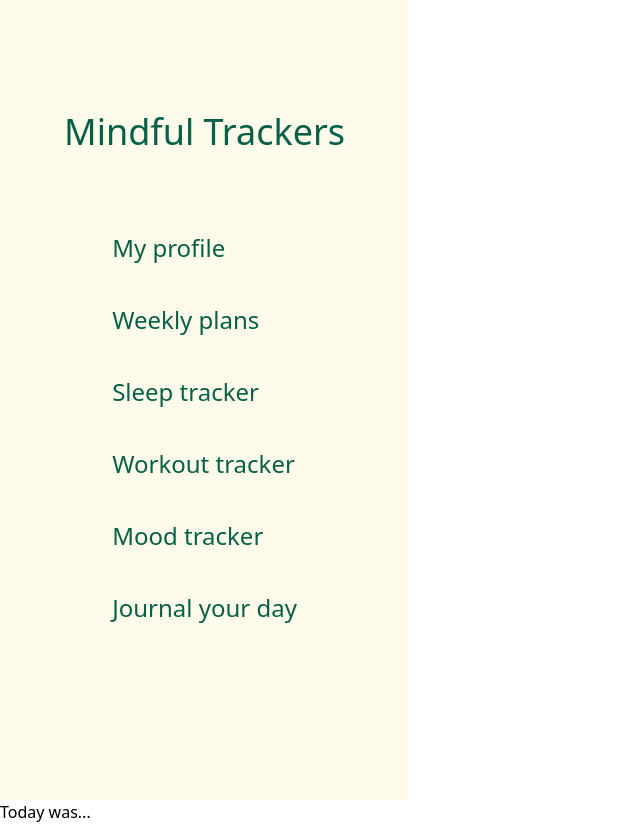
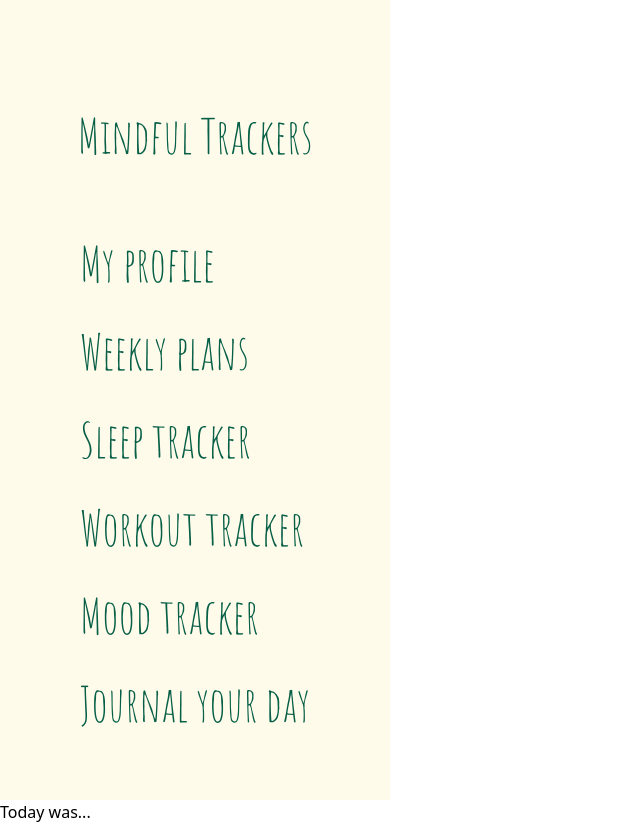
Before and after one commit to Homa212/Bullet-journal, a React (Vite) app in the folder MindfulTracks/: page /WeeklyPlanPage in a window 1280 px wide. Shown: the whole page, without its empty margins (0-640 px from the left). Built offline with nearby package versions, Linux system fonts and the light colour scheme.

Commit message:
google fonts

```diff
--- a/MindfulTracks/index.html
+++ b/MindfulTracks/index.html
@@ -4,9 +4,6 @@
     <meta charset="UTF-8" />
     <meta name="viewport" content="width=device-width, initial-scale=1.0" />
     <title>Mindful Tracking</title>
-    <link rel="preconnect" href="https://fonts.googleapis.com">
-    <link rel="preconnect" href="https://fonts.gstatic.com" crossorigin>
-    <link href="https://fonts.googleapis.com/css2?family=Amatic+SC:wght@400;700&family=Cormorant:ital,wght@0,300..700;1,300..700&family=Josefin+Sans:ital,wght@0,100..700;1,100..700&family=Source+Serif+4:ital,opsz,wght@0,8..60,200..900;1,8..60,200..900&display=swap" rel="stylesheet">
   </head>
   <body>
     <div id="root"></div>
--- a/MindfulTracks/src/Pages/Dashboard.jsx
+++ b/MindfulTracks/src/Pages/Dashboard.jsx
@@ -1,8 +1,9 @@
 import React from "react";
+
 
 function Dashboard() {
     return(
-        <div>Hello you</div>
+        <div>heeeej</div>
     );
 };
 
--- a/MindfulTracks/src/components/MypageNavbar.jsx
+++ b/MindfulTracks/src/components/MypageNavbar.jsx
@@ -3,8 +3,8 @@ import { Link } from "react-router-dom";
 
 function MypageNavbar() {
     return(
-        <div className="flex text-emerald-800 flex-col justify-start font-display items-center w-fit h-screen bg-amber-50 text-2xl py-8 px-16">
-            <button className="text-4xl my-20">Mindful Trackers</button>
+        <div className="flex text-emerald-800 flex-col justify-start items-center w-fit h-screen bg-amber-50 text-5xl py-8 px-16 font-amatic">
+            <button className=" my-20">Mindful Trackers</button>
             <div>
                 <div className="flex flex-col justify-between items-start gap-10">
                     <button className="relative cursor-pointer transition-all duration-500 before:content-[''] before:absolute before:-bottom-3 before:-left-0 before:w-0 before:h-0.5 before:rounded-full before:opacity-0 before:transistion-all before:duration-500 before:bg-gradient-to-r before:from-emerald-700 before:via-emerald-600 before:to-green-50 hover:before:w-full hover:before:opacity-100 px-4">
--- a/MindfulTracks/src/index.css
+++ b/MindfulTracks/src/index.css
@@ -1,3 +1,5 @@
+
+@import url('https://fonts.googleapis.com/css2?family=Amatic+SC:wght@400;700&family=Cormorant:ital,wght@0,300..700;1,300..700&family=Josefin+Sans:ital,wght@0,100..700;1,100..700&family=Source+Serif+4:ital,opsz,wght@0,8..60,200..900;1,8..60,200..900&display=swap');
 @tailwind base;
 @tailwind components;
 @tailwind utilities;
--- a/MindfulTracks/tailwind.config.js
+++ b/MindfulTracks/tailwind.config.js
@@ -1,13 +1,17 @@
 /** @type {import('tailwindcss').Config} */
-export default {
+module.exports = {
   content: [
     "./index.html",
     "./src/**/*.{js,ts,jsx,tsx}",
   ],
   theme: {
-    extend: { fontfamily: {
-      display: ["Amatic SC", "sans-serif"]
-    },},
+    extend: {},
+    fontFamily: {
+      cormont:["Cormorant", "serif"],
+      amatic:["Amatic SC", "sans-serif"],
+      source: ["Source Serif 4", "serif"],
+      josefin:["Josefin Sans", "sans-serif"]
+    },
   },
   plugins: [],
-}
+};
```
